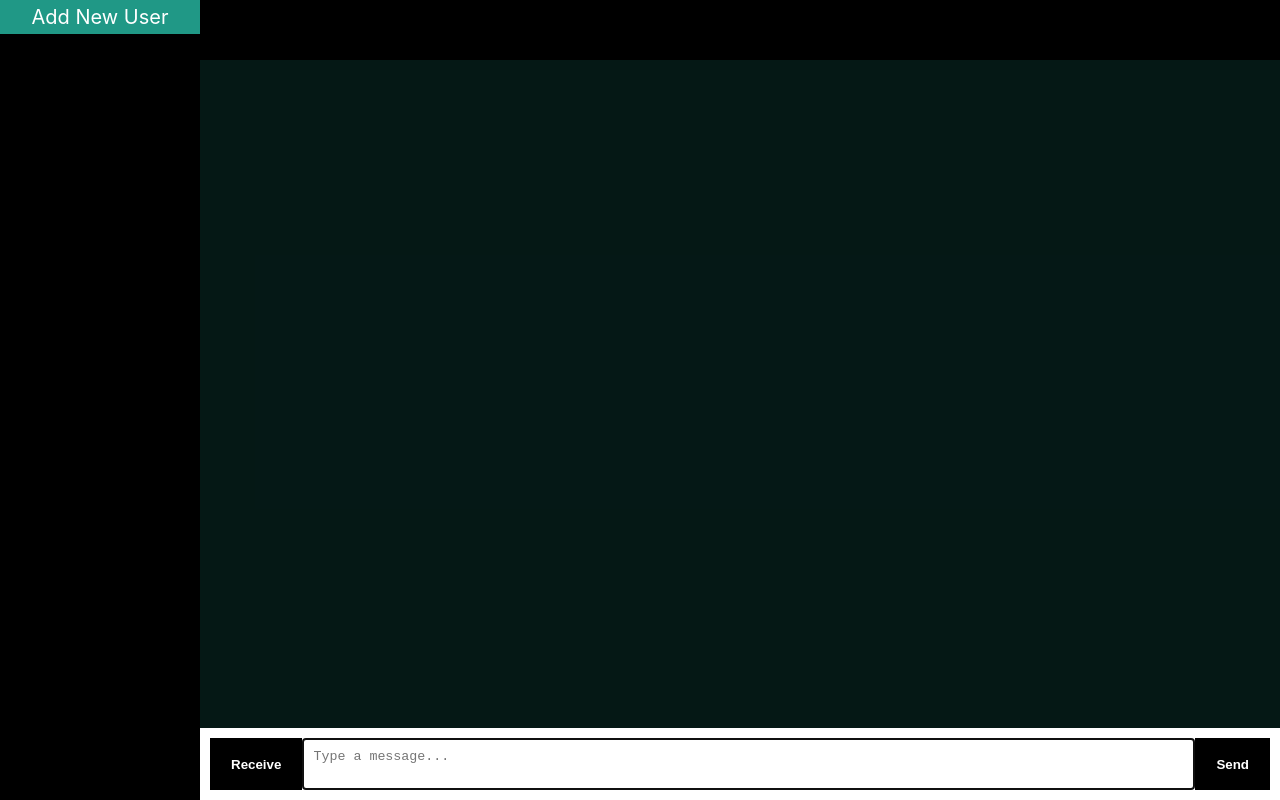
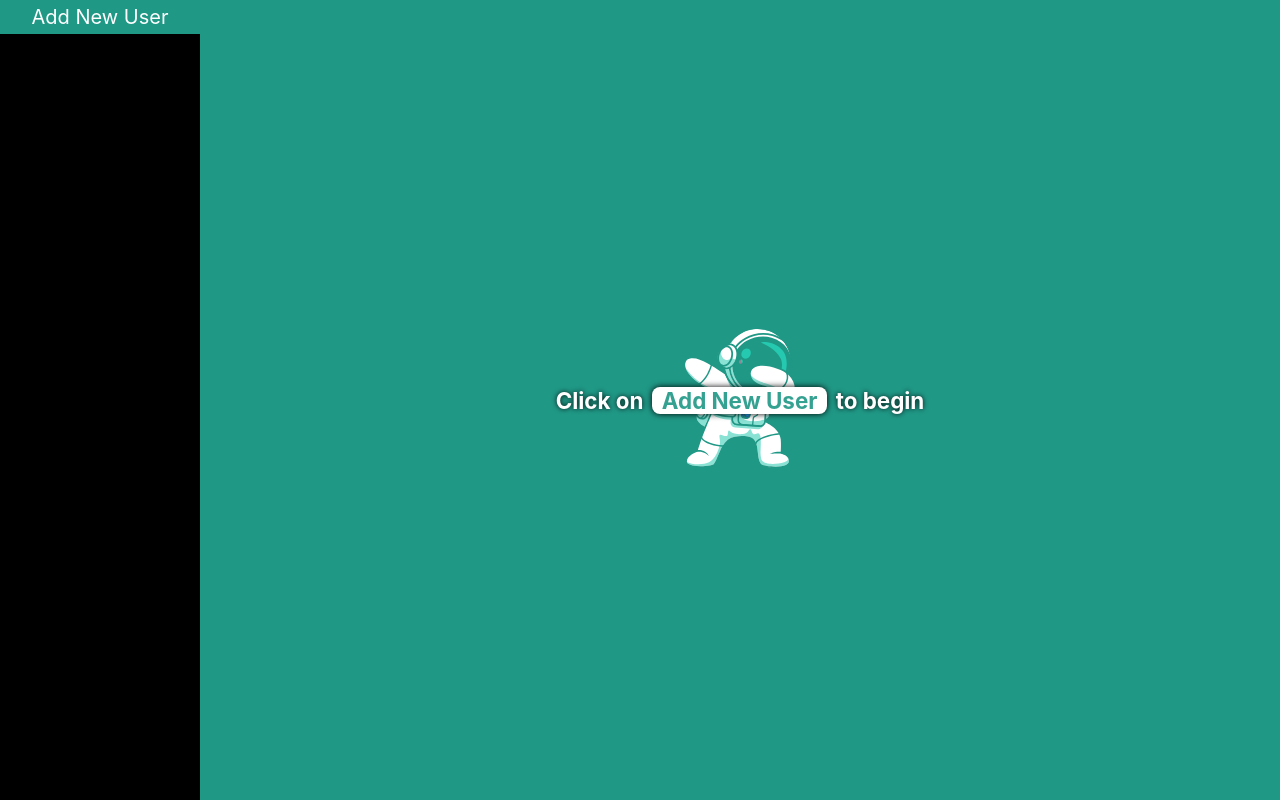
Before and after one commit to onfranciis/chatvoid, a React app: page / in a window 1280 px wide. Built offline with nearby package versions, Linux system fonts and the light colour scheme; the HTML template or start-up script is replaced by a standard one.

Commit message:
feat: add support for unselected chat

```diff
--- a/src/components/mainChat/MainChat.tsx
+++ b/src/components/mainChat/MainChat.tsx
@@ -1,9 +1,19 @@
+import { useSelector } from "react-redux";
 import ChatBody from "./ChatBody";
 import Header from "./Header";
 import Input from "./Input";
+import store from "../../redux/store";
+import EmptyUser from "./EmptyUser";
+const { getState } = store;
 
 const MainChat = () => {
-  return (
+  const selectedMessage = useSelector(
+    (state: ReturnType<typeof getState>) => state?.util.selectedMessage === null
+  );
+
+  return selectedMessage ? (
+    <EmptyUser />
+  ) : (
     <div className="MainChat">
       <Header />
       <ChatBody />
```
